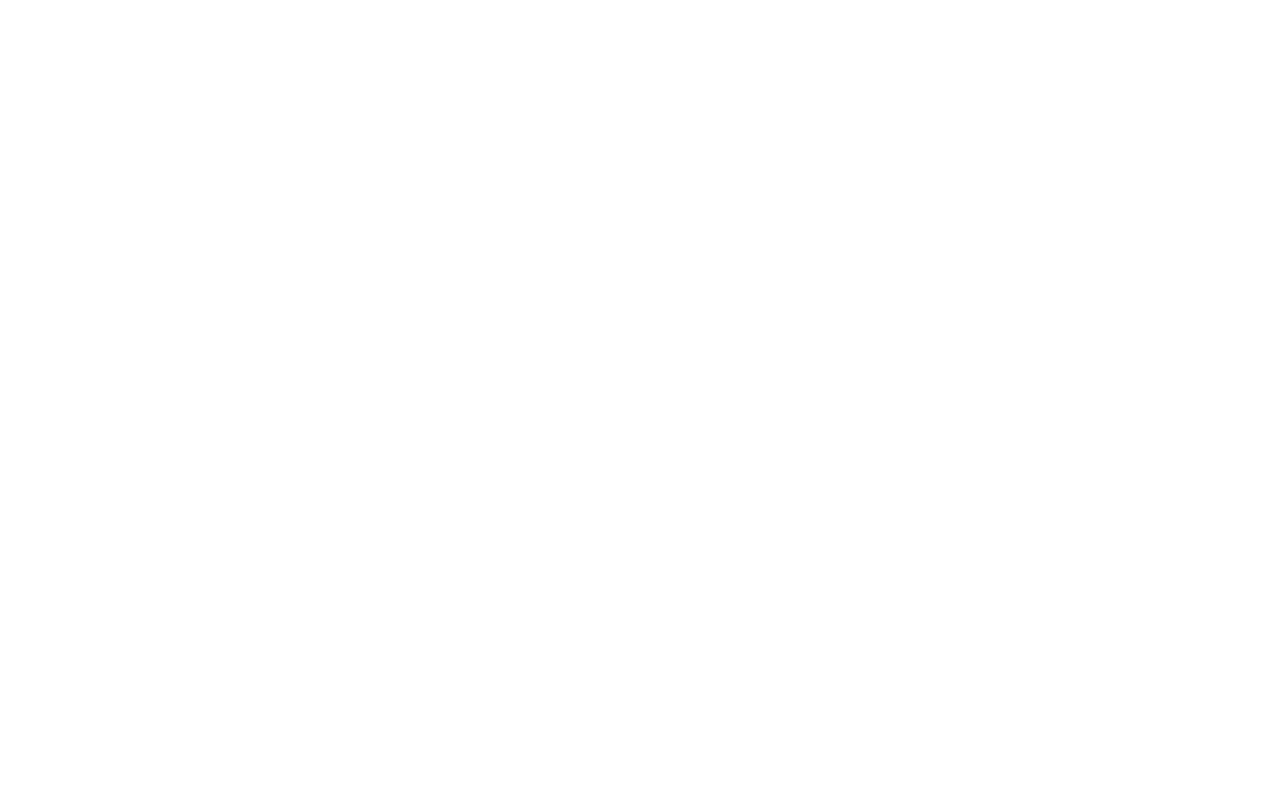
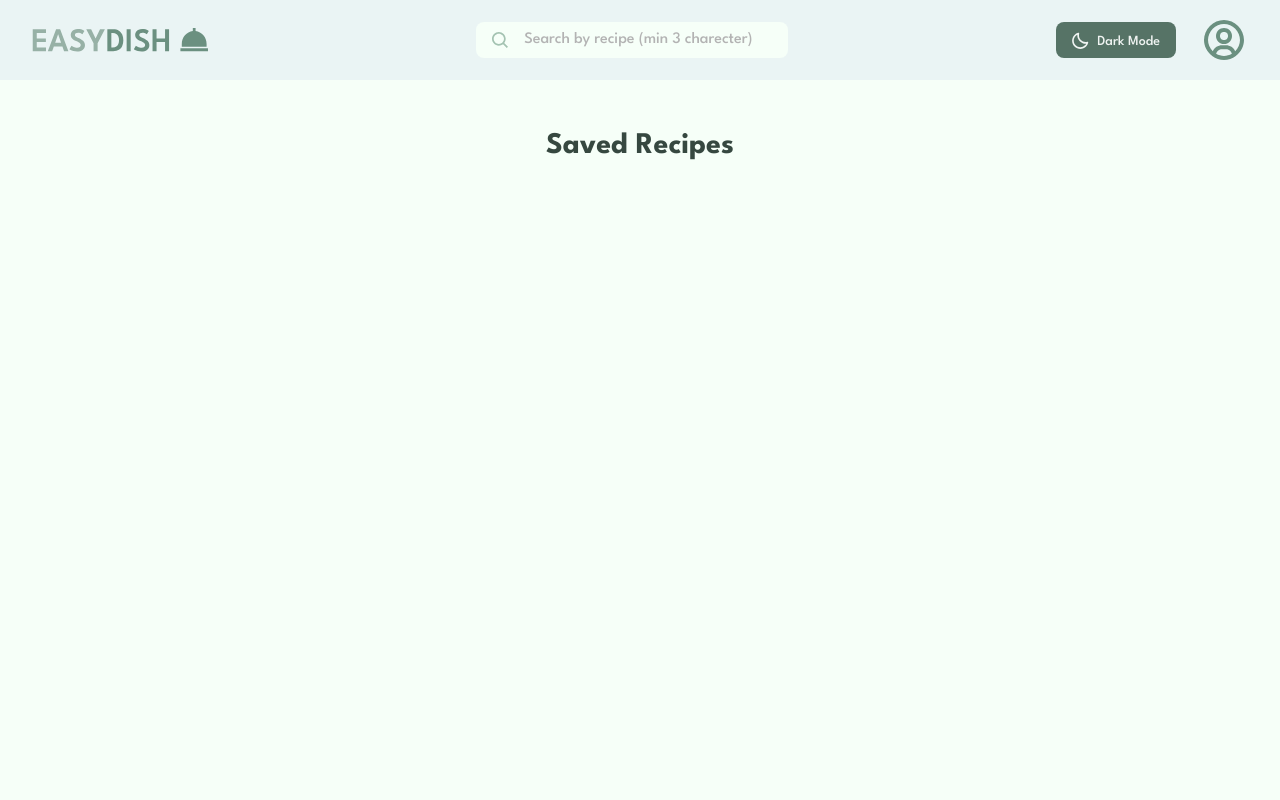
Before and after one commit to Parsa12458/EasyDish, a React (Vite) app: page /user/savedRecipes in a window 1280 px wide. Before the commit this address had no page. Shown: the top 800 px of the page. Built offline with nearby package versions, Linux system fonts and the light colour scheme.

Commit message:
show saved recipes in its page from local storage data

```diff
--- a/src/App.jsx
+++ b/src/App.jsx
@@ -6,6 +6,7 @@
 import DetailPage from "./pages/DetailPage";
 import { BrowserRouter, Navigate, Route, Routes } from "react-router-dom";
 import AppLayout from "./ui/AppLayout";
+import SavedRecipesPage from "./pages/SavedRecipesPage";
 
 const queryClient = new QueryClient();
 
@@ -23,6 +24,10 @@
                 <Route path="/" element={<Navigate to="/home" replace />} />
                 <Route path="/home" element={<Homepage />} />
                 <Route path="/:recipeId" element={<DetailPage />} />
+                <Route
+                  path="/user/savedRecipes"
+                  element={<SavedRecipesPage />}
+                />
               </Route>
             </Routes>
           </BrowserRouter>
--- a/src/features/home/Cards.jsx
+++ b/src/features/home/Cards.jsx
@@ -70,9 +70,7 @@
         ? Array.from({ length: 10 }, (_, i) => i).map((i) => (
             <CardSkeleton key={i} />
           ))
-        : data?.results?.map((data) => (
-            <Card data={data} isLoading={isLoading} key={data.id} />
-          ))}
+        : data?.results?.map((data) => <Card data={data} key={data.id} />)}
       {data?.results?.length === 0 && (
         <Error message="No results were found! 😵‍💫" />
       )}
--- /dev/null
+++ b/src/features/user/AccountButton.jsx
@@ -0,0 +1,30 @@
+import { Link } from "react-router-dom";
+
+function AccountButton() {
+  return (
+    <div className="dropdown dropdown-end">
+      <div tabIndex={0} role="button">
+        <img
+          src="/icons/user-icon.svg"
+          alt="user account icon"
+          className="w-12 transition-all duration-300 hover:drop-shadow-md"
+        />
+      </div>
+      <ul
+        tabIndex={0}
+        className="menu dropdown-content z-50 w-52 rounded-default bg-snow p-2 shadow-md hover:!scale-95 hover:bg-paleGreen dark:bg-darkGreen dark:hover:bg-darkMint"
+      >
+        <li>
+          <Link to="/user/savedRecipes">
+            <img src="/icons/filled-heart-icon-primary.svg" alt="heart icon" />
+            <span className="ml-1 font-semibold text-darkGreen dark:text-lightMint">
+              Saved Recipes
+            </span>
+          </Link>
+        </li>
+      </ul>
+    </div>
+  );
+}
+
+export default AccountButton;
--- /dev/null
+++ b/src/features/user/SavedRecipesContainer.jsx
@@ -0,0 +1,20 @@
+import { useLocalStorageSavedRecipes } from "../../hooks/useLocalStorageSavedRecipes";
+import Error from "../../ui/Error";
+import Card from "../home/Card";
+
+function SavedRecipesContainer() {
+  const [savedRecipes] = useLocalStorageSavedRecipes();
+
+  return (
+    <div className="mt-12 flex flex-wrap justify-center gap-8 px-16">
+      {savedRecipes?.map((data) => (
+        <Card data={data} key={data.id} />
+      ))}
+      {savedRecipes?.length === 0 && (
+        <Error message="No saved recipes were found! 🥱" />
+      )}
+    </div>
+  );
+}
+
+export default SavedRecipesContainer;
--- /dev/null
+++ b/src/pages/SavedRecipesPage.jsx
@@ -0,0 +1,14 @@
+import SavedRecipesContainer from "../features/user/SavedRecipesContainer";
+
+function SavedRecipesPage() {
+  return (
+    <div className="mx-auto min-h-screen max-w-[1920px] bg-background pb-32 dark:bg-backgroundDark">
+      <h1 className="mt-12 text-center text-3xl font-bold text-darkGreen dark:text-lightMint">
+        Saved Recipes
+      </h1>
+      <SavedRecipesContainer />
+    </div>
+  );
+}
+
+export default SavedRecipesPage;
--- a/src/ui/AccountButton.jsx
+++ /dev/null
@@ -1,13 +0,0 @@
-function AccountButton() {
-  return (
-    <button>
-      <img
-        src="/icons/user-icon.svg"
-        alt="user account icon"
-        className="w-12 transition-all duration-300 hover:drop-shadow-md"
-      />
-    </button>
-  );
-}
-
-export default AccountButton;
--- a/src/ui/Header.jsx
+++ b/src/ui/Header.jsx
@@ -1,11 +1,11 @@
 import ButtonDarkMode from "./ButtonDarkMode";
 import Logo from "./Logo";
 import Searchbox from "./Searchbox";
-import AccountButton from "./AccountButton";
+import AccountButton from "../features/user/AccountButton";
 
 function Header() {
   return (
-    <header className="dark:bg-darkMint flex w-screen items-center justify-between bg-lightMint px-8 py-4">
+    <header className="flex w-screen items-center justify-between bg-lightMint px-8 py-4 dark:bg-darkMint">
       <Logo />
       <Searchbox />
 
```
Also changed, not shown: public/icons/filled-heart-icon-primary.svg (added).
